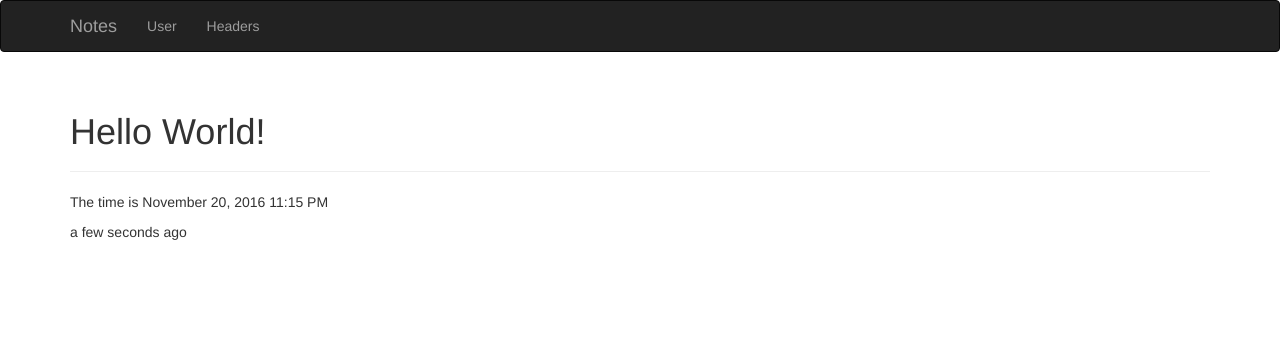
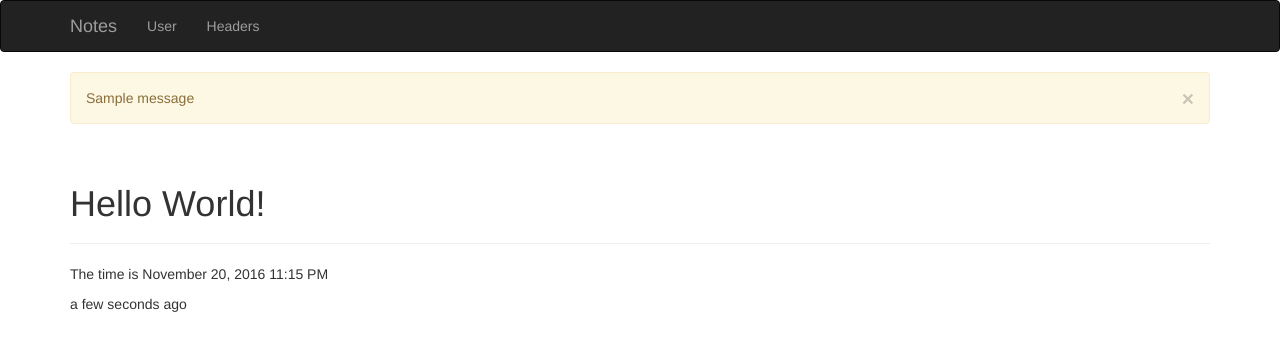
Before and after one commit to karl-denby/py-flask-test, a Flask app: page / in a window 1280 px wide. Shown: the top 351 px of the page. Run offline with Flask 2, Linux system fonts and the light colour scheme; one stand-in notice (Sample message) is shown; some libraries are stand-ins or nearby versions.

Commit message:
Flash messages

```diff
--- a/myapp.py
+++ b/myapp.py
@@ -1,5 +1,5 @@
 from sys import version
-from flask import Flask, redirect, request, render_template
+from flask import Flask, redirect, request, render_template, session, flash
 from flask_bootstrap import Bootstrap
 from flask_moment import Moment
 from datetime import datetime
@@ -34,13 +34,15 @@ def headers():
 def user(name=None):
     test_form = NameForm()
     if test_form.validate_on_submit():
-        name = test_form.name.data
-        test_form.name.data = ''
+        old_name = session.get('name')
+        if old_name != test_form.name.data:
+            flash("You've changed your name")
+            session['name'] = test_form.name.data
 
     if name == None:
         name = "Anonymous"
 
-    return render_template('user.html', name=name, form=test_form)
+    return render_template('user.html', name=session.get('name'), form=test_form)
 
 
 #
--- a/templates/base.html
+++ b/templates/base.html
@@ -32,6 +32,15 @@
 
 {% block content %}
 <div class="container">
+  {% for message in get_flashed_messages() %}
+  <div class="alert alert-warning">
+    <button type="button" class="close" data-dismiss="alert">&times;</button>
+    {{ message }}
+  </div>
+  {% endfor %}
+</div>
+
+<div class="container">
     {% block page_content %}{% endblock %}
 </div>
 {% endblock %}
```
